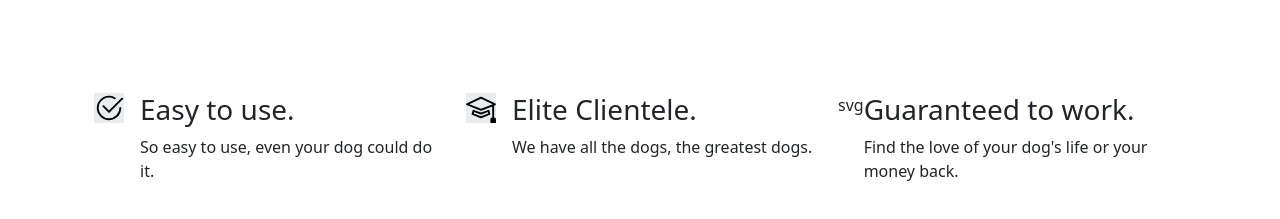
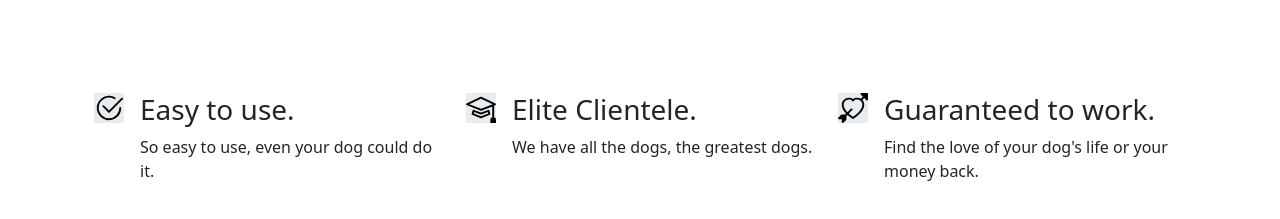
Before and after one commit to Asayaobi/Tindog-CSS, a plain HTML site: page Tindog.html in a window 1280 px wide. Shown: the part 399-618 px from the top of the page. Drawn offline with nearby package versions, Linux system fonts and the light colour scheme.

Commit message:
Added thrid svg

```diff
--- a/Tindog.html
+++ b/Tindog.html
@@ -66,9 +66,11 @@
           </div>
         <!-- Guaranteed to work -->
         <div class="col d-flex align-items-start">
-            <div>
-              svg
-            </div>
+            <div class="icon-square text-body-emphasis bg-body-secondary d-inline-flex align-items-center justify-content-center fs-4 flex-shrink-0 me-3">
+                <svg xmlns="http://www.w3.org/2000/svg" height="30" fill="currentColor" class="bi bi-arrow-through-heart" viewBox="0 0 16 16">
+                    <path fill-rule="evenodd" d="M2.854 15.854A.5.5 0 0 1 2 15.5V14H.5a.5.5 0 0 1-.354-.854l1.5-1.5A.5.5 0 0 1 2 11.5h1.793l.53-.53c-.771-.802-1.328-1.58-1.704-2.32-.798-1.575-.775-2.996-.213-4.092C3.426 2.565 6.18 1.809 8 3.233c1.25-.98 2.944-.928 4.212-.152L13.292 2 12.147.854A.5.5 0 0 1 12.5 0h3a.5.5 0 0 1 .5.5v3a.5.5 0 0 1-.854.354L14 2.707l-1.006 1.006c.236.248.44.531.6.845.562 1.096.585 2.517-.213 4.092-.793 1.563-2.395 3.288-5.105 5.08L8 13.912l-.276-.182a21.86 21.86 0 0 1-2.685-2.062l-.539.54V14a.5.5 0 0 1-.146.354l-1.5 1.5Zm2.893-4.894A20.419 20.419 0 0 0 8 12.71c2.456-1.666 3.827-3.207 4.489-4.512.679-1.34.607-2.42.215-3.185-.817-1.595-3.087-2.054-4.346-.761L8 4.62l-.358-.368c-1.259-1.293-3.53-.834-4.346.761-.392.766-.464 1.845.215 3.185.323.636.815 1.33 1.519 2.065l1.866-1.867a.5.5 0 1 1 .708.708L5.747 10.96Z" />
+                </svg>
+                </div>
             <div>
               <h3>Guaranteed to work.</h3>
               <p>Find the love of your dog's life or your money back.</p>
```
